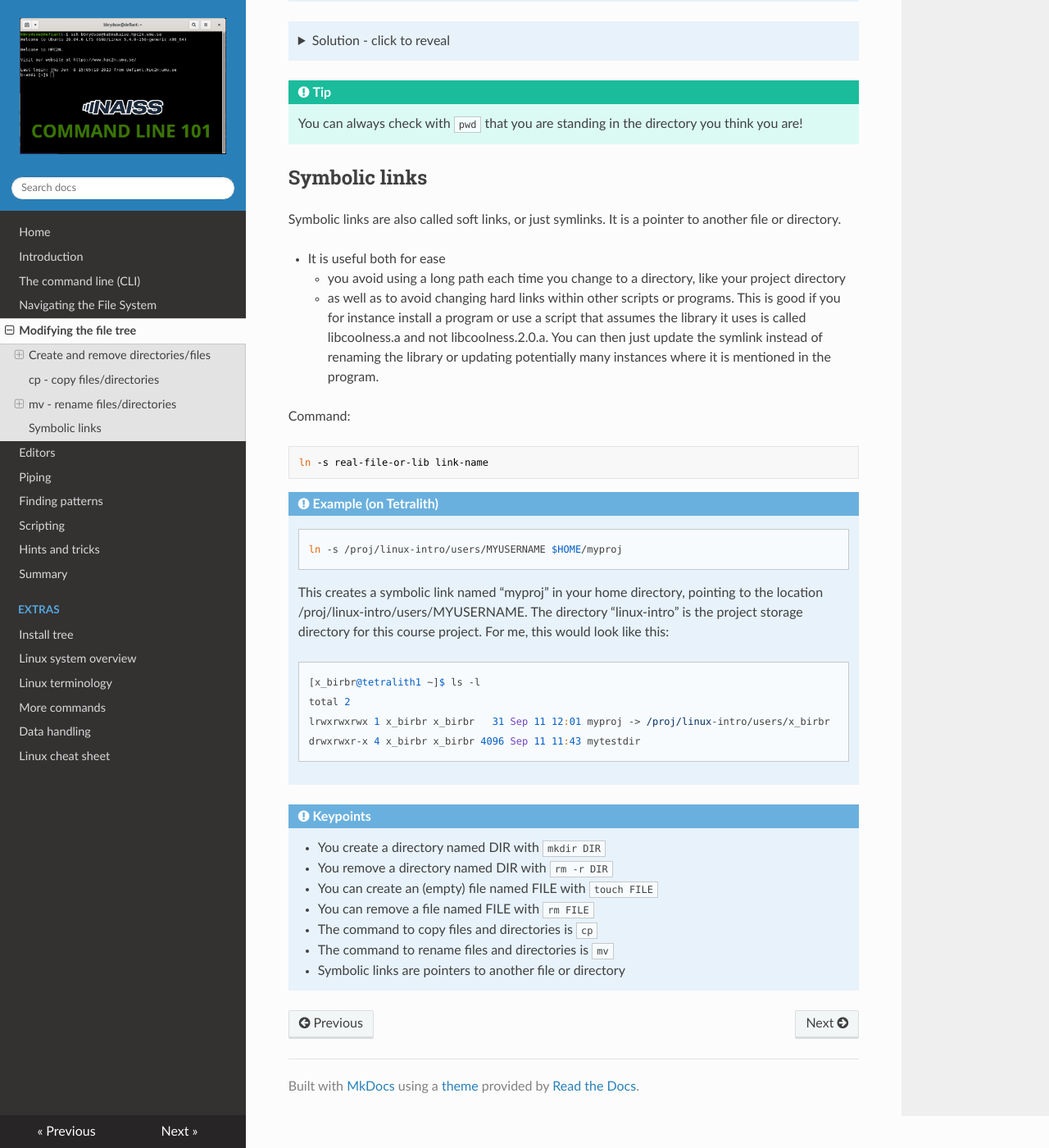
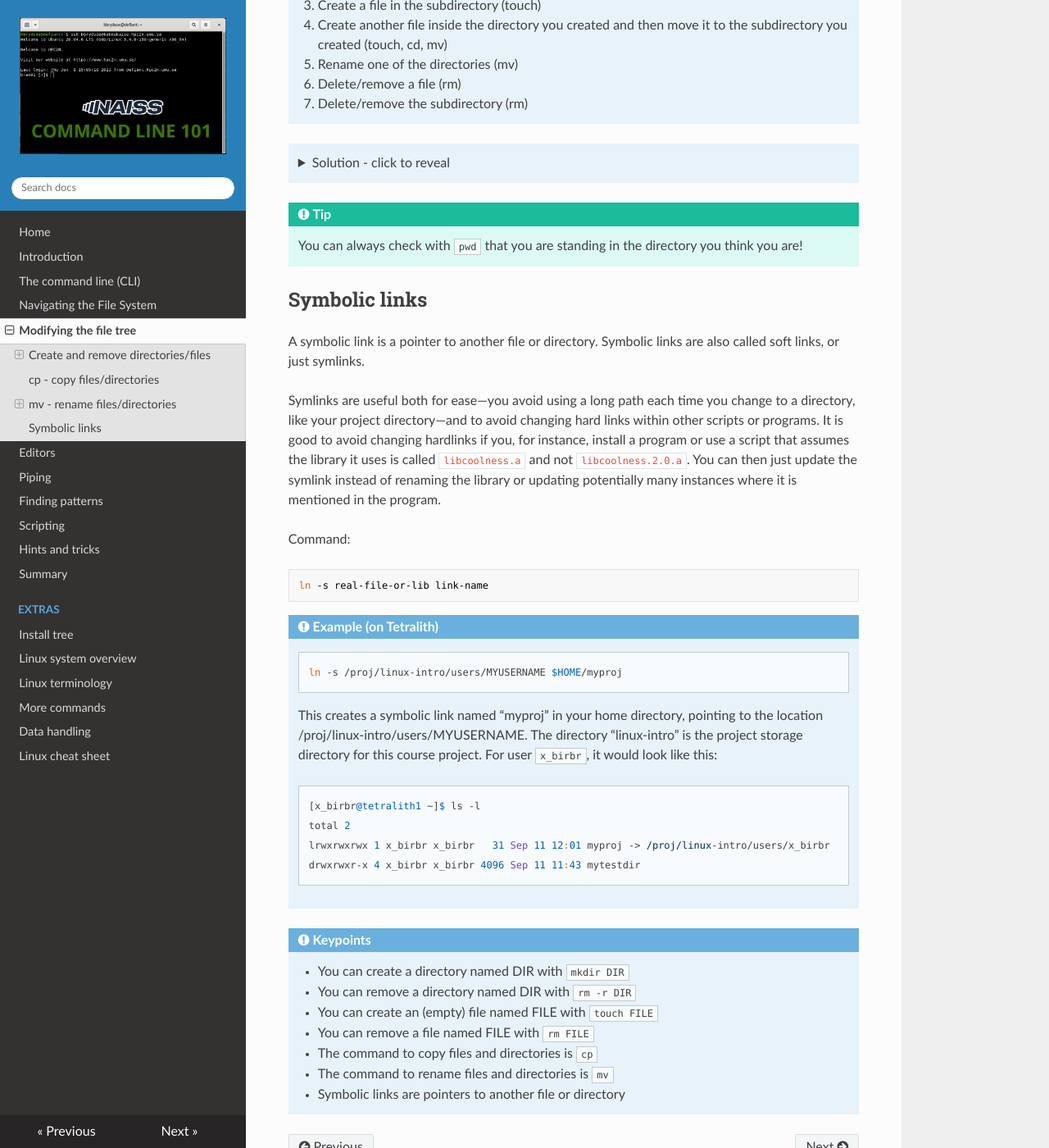
Before and after one commit to hpc2n/linux-command-line-101, an MkDocs documentation site: the page built from docs/modify.md, in a window 1280 px wide and 1400 px high, scrolled down 5511 px. Shown: the whole window at 82% size. Built offline with MkDocs 1.6.1, drawn with Linux system fonts in a browser that asks for light colours; nearby versions of some CDN libraries; some of the changed text lies outside the part shown.

Commit message:
Update modify.md
added a couple details, edited for grammar and clarity

````diff
--- a/docs/modify.md
+++ b/docs/modify.md
@@ -54,11 +54,13 @@
 touch FILE
 ```
 
-You can remove files with ``rm``. Again, you can use the flag/option ``-i`` to prompt before removing a file.
+You can remove files with ``rm``. Again, you can use the flag/option ``-i`` to prompt before removing a file. Be aware that files removed with ``rm`` are deleted *permanently*---they generally cannot be restored (people have gotten lucky with system backup snapshots, but don't count on those).
 
 !!! warning
 
     If you do not add the flag/option "-i" the file will be deleted without prompting. Be careful!
+
+    Be **extra** careful using ``rm`` with glob patterns (see [Finding Patterns](https://hpc2n.github.io/linux-command-line-101/patterns/#find) )! It is strongly recommended that you always test a pattern with ``ls`` before using ``rm`` on that pattern to make sure you are only selecting what you intend to delete.
 
 !!! note "Examples"
 
@@ -73,6 +75,7 @@
     ```bash
     rm file.txt
     ```
+
 ### Examples
 
 **Reminder**
@@ -116,7 +119,6 @@
 !!! Note
 
     This was done on Tetralith. You will notice that only the current (subdir) is shown in the prompt. At some other centres **all** the (sub)dirs would be shown.
-
     Example: HPC2N
 
     ```bash
@@ -251,11 +254,9 @@
 
 ## Symbolic links
 
-Symbolic links are also called soft links, or just symlinks. It is a pointer to another file or directory.
+A symbolic link is a pointer to another file or directory. Symbolic links are also called soft links, or just symlinks.
 
-- It is useful both for ease
-    - you avoid using a long path each time you change to a directory, like your project directory
-    - as well as to avoid changing hard links within other scripts or programs. This is good if you for instance install a program or use a script that assumes the library it uses is called libcoolness.a and not libcoolness.2.0.a. You can then just update the symlink instead of renaming the library or updating potentially many instances where it is mentioned in the program.
+Symlinks are useful both for ease---you avoid using a long path each time you change to a directory, like your project directory---and to avoid changing hard links within other scripts or programs. It is good to avoid changing hardlinks if you, for instance, install a program or use a script that assumes the library it uses is called ``libcoolness.a`` and not ``libcoolness.2.0.a``. You can then just update the symlink instead of renaming the library or updating potentially many instances where it is mentioned in the program.
 
 Command:
 
@@ -271,7 +272,7 @@
     ln -s /proj/linux-intro/users/MYUSERNAME $HOME/myproj
     ```
 
-    This creates a symbolic link named "myproj" in your home directory, pointing to the location /proj/linux-intro/users/MYUSERNAME. The directory "linux-intro" is the project storage directory for this course project. For me, this would look like this:
+    This creates a symbolic link named "myproj" in your home directory, pointing to the location /proj/linux-intro/users/MYUSERNAME. The directory "linux-intro" is the project storage directory for this course project. For user ``x_birbr``, it would look like this:
 
     ```bash
     [x_birbr@tetralith1 ~]$ ls -l
@@ -282,8 +283,8 @@
 
 !!! note "Keypoints"
 
-    - You create a directory named DIR with ``mkdir DIR``
-    - You remove a directory named DIR with ``rm -r DIR``
+    - You can create a directory named DIR with ``mkdir DIR``
+    - You can remove a directory named DIR with ``rm -r DIR``
     - You can create an (empty) file named FILE with ``touch FILE``
     - You can remove a file named FILE with ``rm FILE``
     - The command to copy files and directories is ``cp``
````
Also changed, not shown: other parts of docs/modify.md (+7 -6 lines).
